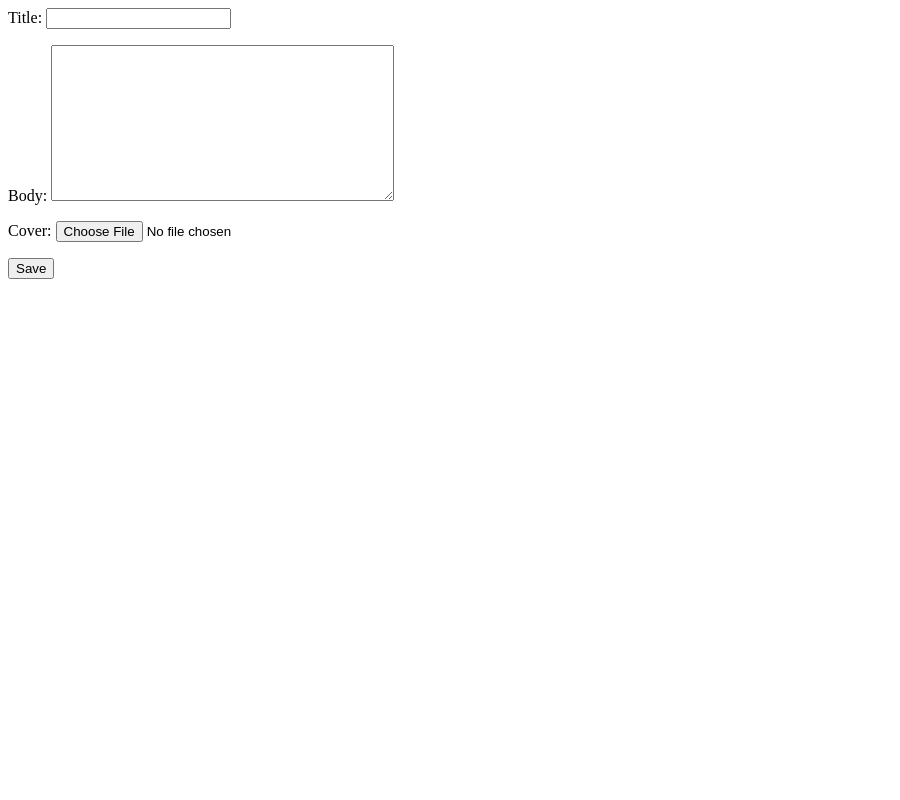
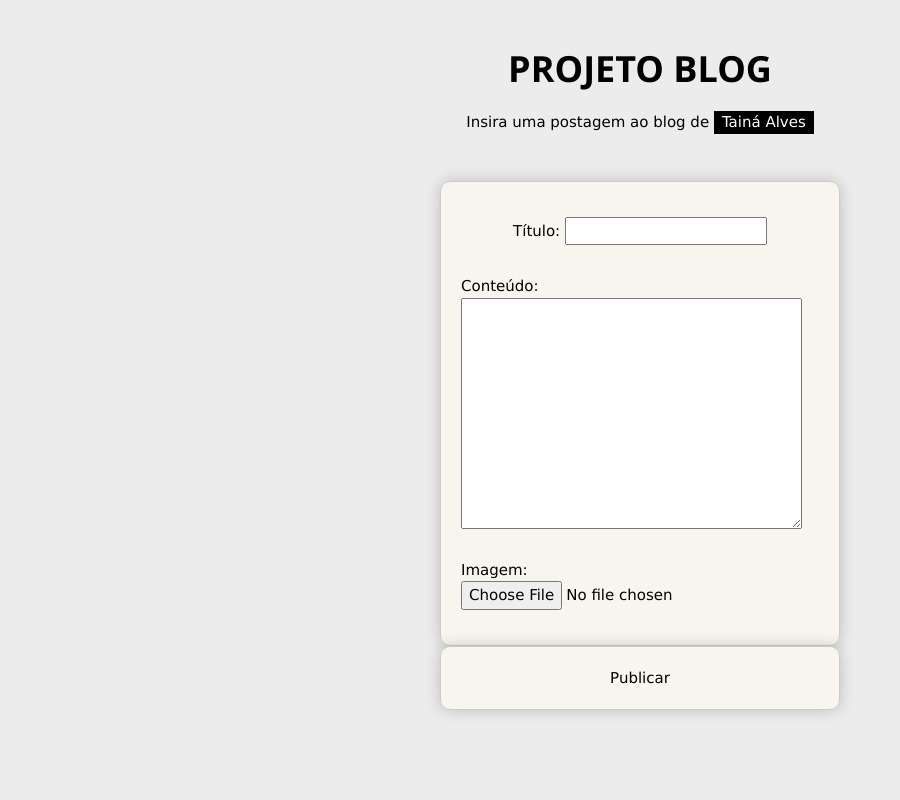
Before and after one commit to mrodriguesoliv/teste, a Django app: page /post/new/ in a window 1280 px wide. Shown: the whole page, without its empty margins (0-900 px from the left). Run offline with Django 5.2, Linux system fonts and the light colour scheme.

Commit message:
12:56 02.06

```diff
--- a/projetoblog/blog/models.py
+++ b/projetoblog/blog/models.py
@@ -4,11 +4,11 @@ from django.utils import timezone
 
 class Post(models.Model):
     author = models.ForeignKey(settings.AUTH_USER_MODEL, on_delete=models.CASCADE)
-    title = models.CharField(max_length=200)
-    body = models.TextField()
-    cover = models.ImageField(upload_to= 'uploads/', default="DEFAULT VALUE")
+    title = models.CharField(verbose_name='Título',max_length=200)
+    body = models.TextField(verbose_name='Conteúdo')
+    cover = models.ImageField(verbose_name='Imagem', upload_to= 'uploads/', default="DEFAULT VALUE")
     created_date = models.DateTimeField(default=timezone.now)
-    published_date = models.DateTimeField(blank=True, null=True)
+    published_date = models.DateTimeField(default=timezone.now, blank=True, null=True)
 
     def publish(self):
         self.published_date = timezone.now()
--- a/projetoblog/blog/static/blog/css/blog.css
+++ b/projetoblog/blog/static/blog/css/blog.css
@@ -63,7 +63,18 @@
 }
 
 .newpost{
-
+  display: flex;
+  flex-direction: column;
+  align-items: center;
+  justify-content: center;
+  width: 100%;
+  max-width: 400px; /* Largura máxima do formulário */
+  margin: 0 auto; /* Centraliza o formulário horizontalmente */
+  padding: 20px;
+  border: 1px solid #ccc;
+  border-radius: 10px;
+  background-color: rgb(247, 245, 237, 0.979);
+  box-shadow: 0 0 15px rgba(0, 0, 0, 0.2); /* Sombra preta suave */
 }
 
 
--- a/projetoblog/blog/templates/blog/post_detail.html
+++ b/projetoblog/blog/templates/blog/post_detail.html
@@ -11,7 +11,7 @@
                 <body>
                     <header class="w3-container w3-center w3-padding-32">
                         <h1><b>PROJETO BLOG</b></h1>
-                        <p>Bem-vindo ao blog de <span class="w3-tag">Tainá Alves</span></p>
+                        <p>Aproveite o blog de <span class="w3-tag">Tainá Alves</span></p>
                     </header>
                     {% block content %}
                         <img src="{% static post.cover %}" alt="Minha Imagem" class="centeredimagesdetail">
--- a/projetoblog/blog/templates/blog/post_new.html
+++ b/projetoblog/blog/templates/blog/post_new.html
@@ -1,8 +1,24 @@
 {% load static %}
 <link rel="stylesheet" href="{% static 'blog/css/blog.css' %}">
+
+<div class="pageview">
+    <head>
+        <meta charset="UTF-8">
+        <meta name="viewport" content="width=device-width, initial-scale=1">
+        <link rel="stylesheet" href="{% static 'blog/css/blog.css' %}">
+        <link rel="stylesheet" href="https://www.w3schools.com/w3css/4/w3.css">
+        <link rel="stylesheet" href="https://fonts.googleapis.com/css?family=Raleway">
+        <link rel="stylesheet" href="https://fonts.googleapis.com/css2?family=Montserrat">
+        <title>BLOG PROJECT</title>
+    </head>
+
+    <header class="w3-container w3-center w3-padding-32">
+        <h1><b>PROJETO BLOG</b></h1>
+        <p>Insira uma postagem ao blog de <span class="w3-tag">Tainá Alves</span></p>
+    </header>
 
 <form method="POST" enctype="multipart/form-data">
     {% csrf_token %}
     <span class="newpost">{{ form.as_p }}</span>
-    <button type="submit">Save</button>
+    <button class='newpost' type="submit">Publicar</button>
 </form>
--- a/projetoblog/blog/templates/blog/post_view.html
+++ b/projetoblog/blog/templates/blog/post_view.html
@@ -20,7 +20,6 @@
                     <p>Bem-vindo ao blog de <span class="w3-tag">Tainá Alves</span></p>
                 </header>
 
-            <div class="newpost">
                 <a href="{% url 'blog:post_new' %}"><span>teste</span></a>
 
             <div class="containerpostboxmodel">
```
